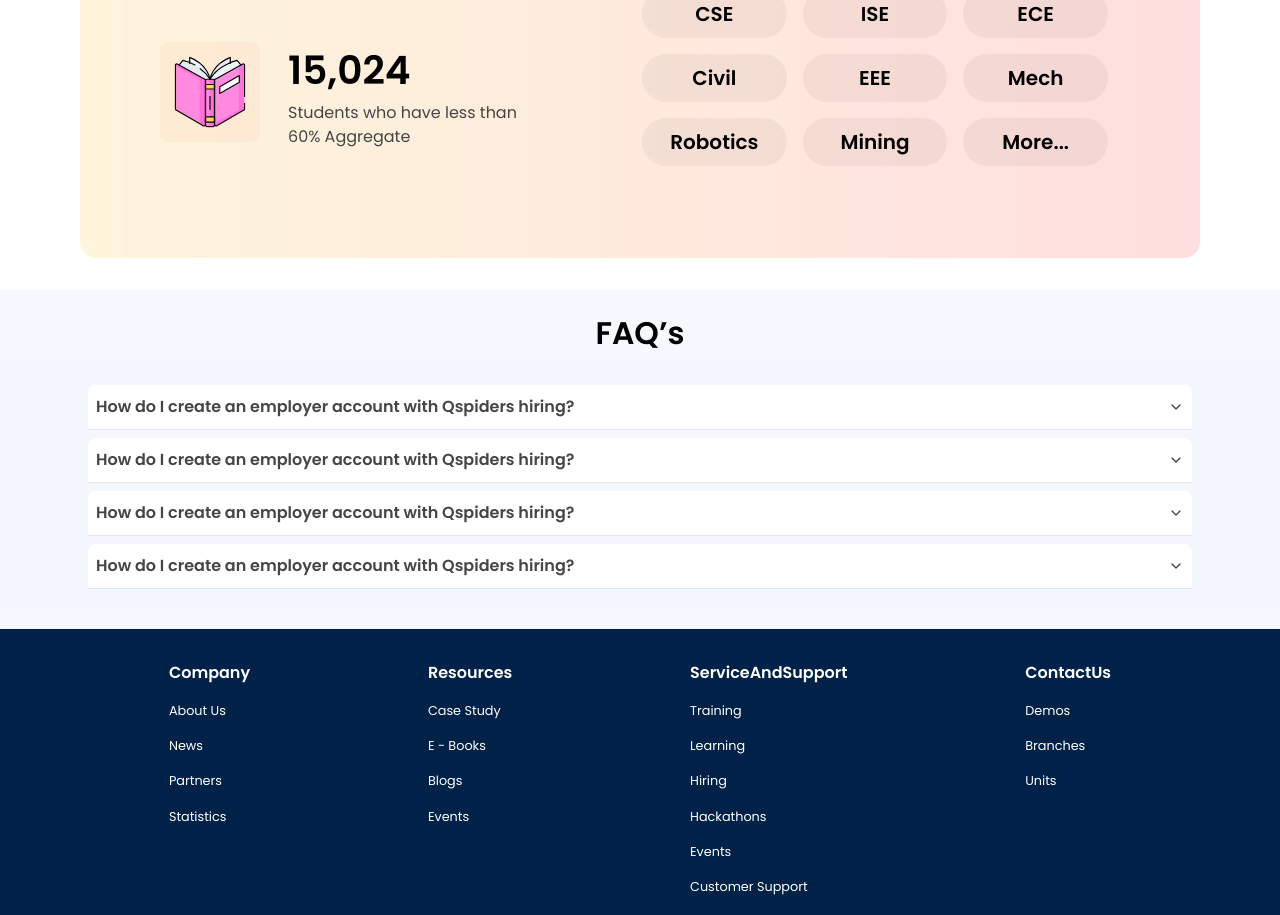
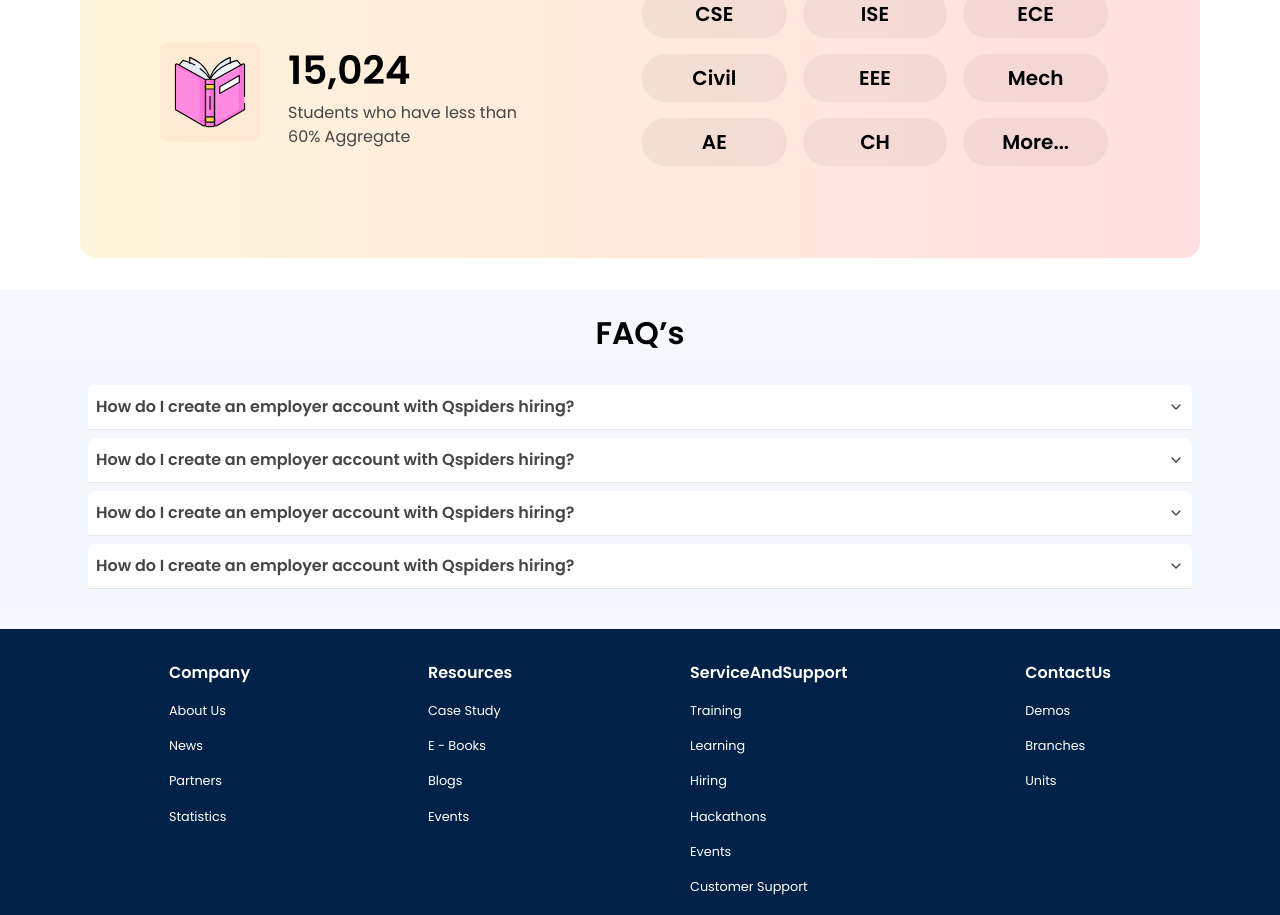
Before and after one commit to DivyaV123/React-Project, a Next.js app: page / in a window 1280 px wide. Shown: the part 4722-5637 px from the top of the page. Built offline with nearby package versions, Linux system fonts and the light colour scheme.

Commit message:
course name change

```diff
--- a/app/pages/courses/PlacementStaticsHome.jsx
+++ b/app/pages/courses/PlacementStaticsHome.jsx
@@ -29,7 +29,7 @@ function PlacementStaticsHome({ path }) {
         'BE/BTech', 'BCA/Bsc', 'B.Com', 'MCA', 'ME/M.Tech', 'MBA', 'Msc', 'MS', 'More...'
     ]
     const branches = [
-        'CSE', 'ISE', 'ECE', 'Civil', 'EEE', 'Mech', 'Robotics', 'Mining', "More..."
+        'CSE', 'ISE', 'ECE', 'Civil', 'EEE', 'Mech', 'AE', 'CH', "More..."
     ]
     const statistics = [
         {
--- a/components/placementstatistics/placementStatisticsHome.jsx
+++ b/components/placementstatistics/placementStatisticsHome.jsx
@@ -13,7 +13,7 @@ function PlacementStatisticsHome() {
         'BE/BTech', 'BCA/Bsc', 'B.Com', 'MCA', 'ME/M.Tech', 'MBA', 'Msc', 'MS', 'More...'
     ]
     const branches = [
-        'CSE', 'ISE', 'ECE', 'Civil', 'EEE', 'Mech', 'Robotics', 'Mining', "More..."
+        'CSE', 'ISE', 'ECE', 'Civil', 'EEE', 'Mech', 'AE', 'CH', "More..."
     ]
     const statistics = [
         {
```
